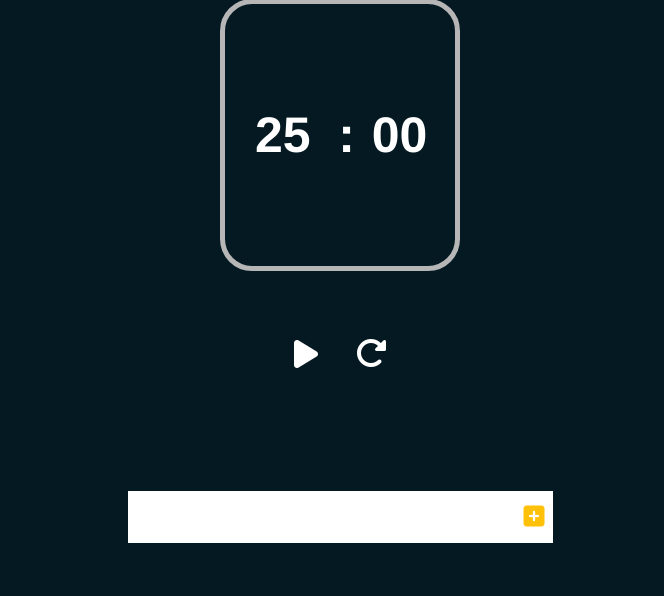
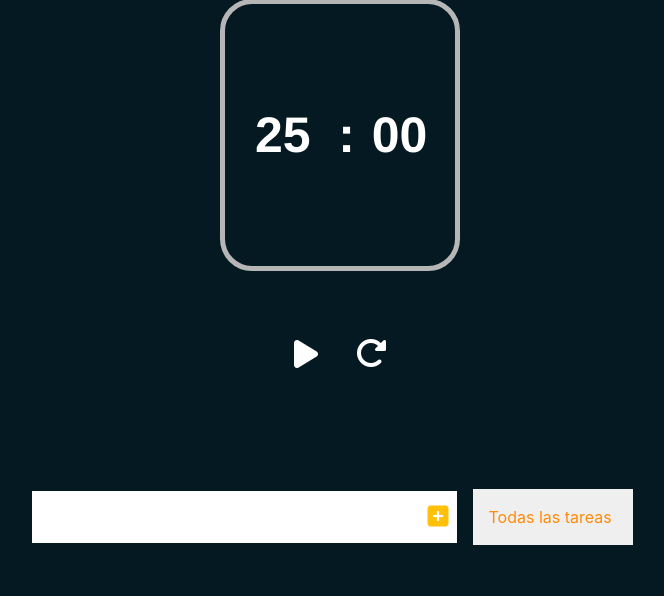
Before and after one commit to Bautisc/Flooper, a Flask app: page / in a window 1280 px wide. Shown: the part 119-715 px from the top of the page, without its empty margins (300-964 px from the left). Run offline with Flask 2, Linux system fonts and the light colour scheme; some libraries are stand-ins or nearby versions.

Commit message:
agregando funcionalidad de completar y borrar tareas

```diff
--- a/static/css/tareas.css
+++ b/static/css/tareas.css
@@ -49,6 +49,7 @@ form button:hover {
   display: flex;
   justify-content: space-between;
   align-items: center;
+  transition: all 0.5s ease;
 }
 
 .tareas li {
@@ -74,3 +75,47 @@ form button:hover {
 .item-tareas {
   padding: 0rem 0.5rem;
 }
+/*Solucionar problema al clickear en un boton*/
+.fa-trash,
+.fa-check {
+  pointer-events: none;
+}
+
+.completada {
+  text-decoration: line-through;
+  opacity: 0.5;
+}
+.fall {
+  transform: translateY(8rem) rotateZ(20deg);
+  opacity: 0;
+}
+
+select {
+  -webkit-appearance: none;
+  -moz-appearance: none;
+  appearance: none;
+  outline: none;
+  border: none;
+}
+
+.select {
+  margin: 1rem;
+  position: relative;
+  overflow: hidden;
+}
+select {
+  color: #ff8b07;
+  width: 10rem;
+  cursor: pointer;
+  padding: 1rem;
+}
+
+.selector::after {
+  content: "\25BC";
+  position: absolute;
+  background: #ff8b07;
+  top: 0;
+  right: 0;
+  padding: 1rem;
+  pointer-events: none;
+}
--- a/static/js/tareas.js
+++ b/static/js/tareas.js
@@ -5,6 +5,7 @@ var lista_Tareas = document.querySelector(".lista-tareas");
 
 //Eventos
 tareas_Btn.addEventListener('click', AgregarTarea);
+lista_Tareas.addEventListener('click', completarBorrar)
 
 //Funciones
 function AgregarTarea(event){
@@ -36,3 +37,21 @@ function AgregarTarea(event){
     // Limpiar valor del input-tareas
     input_Tareas.value = "";
 }
+
+function completarBorrar(e){
+    const item = e.target;
+    //Borrar tarea
+    if(item.classList[0] === 'eliminar-btn'){
+        const tarea = item.parentElement;
+
+        tarea.classList.add('fall')
+        tarea.addEventListener('transitionend', function(){
+            tarea.remove()
+        })
+    }
+    //Completar tarea
+    if (item.classList[0] === 'completar-btn') {
+        const tarea = item.parentElement;
+        tarea.classList.toggle("completada");
+ }
+}
--- a/static/js/timer.js
+++ b/static/js/timer.js
@@ -18,8 +18,8 @@ function start_timer() {
   click_sound.play();
 
   // Change the minutes and seconds to starting time
-  session_minutes = 24;
-  session_seconds = 59;
+  session_minutes = 00;
+  session_seconds = 01;
   session_count = 4;
   // Add the seconds and minutes to the page
   document.getElementById("minutes").innerHTML = session_minutes;
--- a/templates/index.html
+++ b/templates/index.html
@@ -110,6 +110,13 @@
       <button class="tareas-btn" type="submit">
         <i class="fas fa-plus-square"></i>
       </button>
+      <div class="select">
+        <select name="tareas" class="filtros-tareas">
+          <option value="todas">Todas las tareas</option>
+          <option value="completas">Completas</option>
+          <option value="incompletas">Incompletas</option>
+        </select>
+      </div>
     </form>
     <div class="container-tareas">
       <ul class="lista-tareas"></ul>
```
